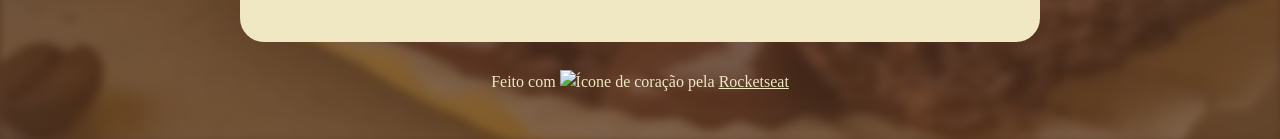
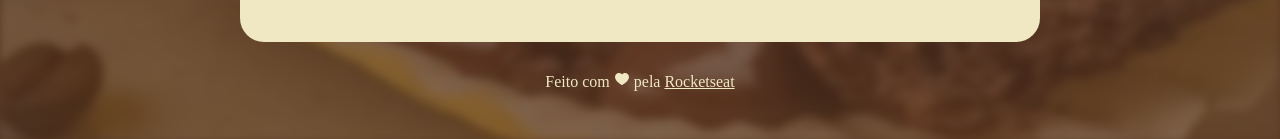
Before and after one commit to arturtinoco/pagina-de-receita, a plain HTML site: page index.html in a window 1280 px wide. Shown: the part 1438-1577 px from the top of the page. Drawn offline with Linux system fonts and the light colour scheme; a web font is replaced by a local one.

Commit message:
Fix emoji not showing on footer

```diff
--- a/index.html
+++ b/index.html
@@ -71,7 +71,7 @@
 
         <footer>
             <p>
-                Feito com <img src="images/ph_heart-fill.svg" alt="Ícone de coração"> pela <a href="https://app.rocketseat.com.br/" target="_blank">Rocketseat</a>
+                Feito com <img src="assets/icons/ph_heart-fill.svg" alt="Ícone de coração"> pela <a href="https://app.rocketseat.com.br/" target="_blank">Rocketseat</a>
             </p>
         </footer>
     </div>
```
